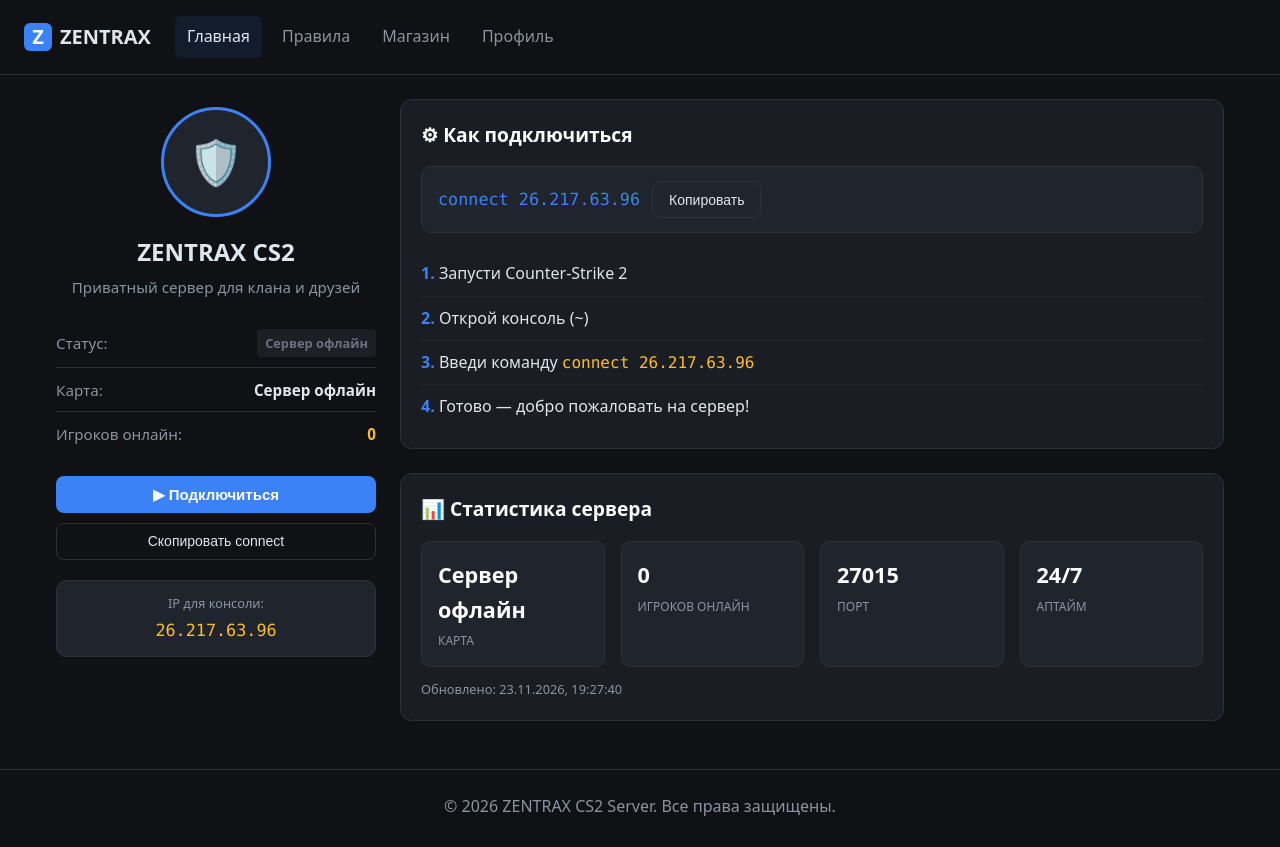
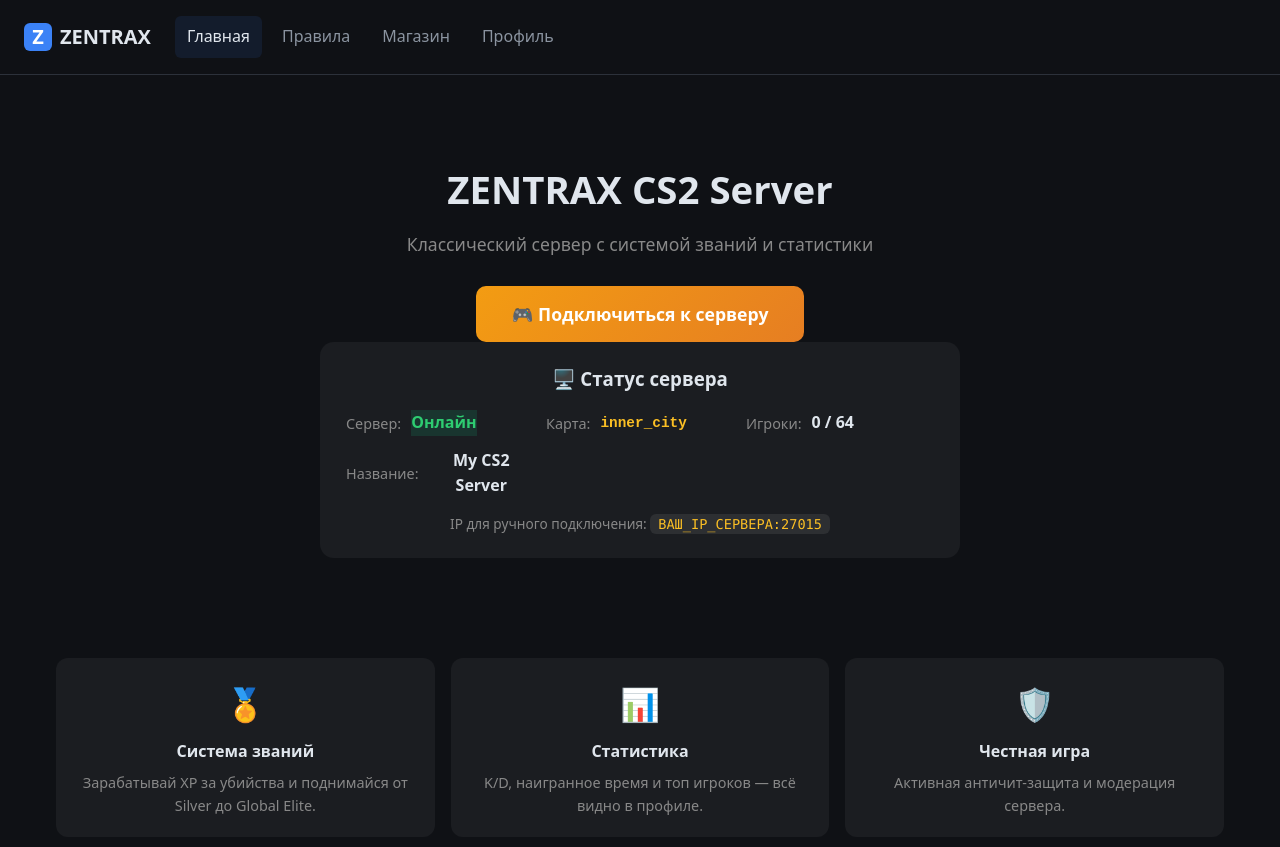
Before and after one commit to abyss175/arbyz-server, a plain HTML site: page index.html in a window 1280 px wide. Shown: the top 847 px of the page. Drawn offline with Linux system fonts and the light colour scheme.

Commit message:
Update index.html

```diff
--- a/index.html
+++ b/index.html
@@ -3,8 +3,86 @@
 <head>
     <meta charset="UTF-8">
     <meta name="viewport" content="width=device-width, initial-scale=1.0">
-    <title>ZENTRAX CS2 — Главная</title>
+    <title>ZENTRAX — CS2 Server</title>
     <link rel="stylesheet" href="style.css">
+    <style>
+        .hero {
+            text-align: center;
+            padding: 60px 20px 40px;
+        }
+        .hero-title {
+            font-size: 2.4em;
+            font-weight: 800;
+            margin: 0 0 10px;
+        }
+        .hero-subtitle {
+            color: var(--muted, #888);
+            margin: 0 0 28px;
+            font-size: 1.1em;
+        }
+        .connect-btn {
+            display: inline-block;
+            padding: 14px 36px;
+            font-size: 1.1em;
+            font-weight: 700;
+            border: none;
+            border-radius: 10px;
+            cursor: pointer;
+            color: #fff;
+            background: linear-gradient(135deg, #f39c12, #e67e22);
+            text-decoration: none;
+            transition: transform 0.15s, box-shadow 0.15s;
+        }
+        .connect-btn:hover { transform: translateY(-2px); box-shadow: 0 6px 20px rgba(243, 156, 18, 0.4); }
+
+        .server-card {
+            max-width: 640px;
+            margin: 0 auto 40px;
+            padding: 22px 26px;
+            border-radius: 14px;
+            background: rgba(255, 255, 255, 0.05);
+        }
+        .server-card h3 { margin: 0 0 16px; }
+        .server-status-block {
+            display: grid;
+            grid-template-columns: repeat(auto-fit, minmax(140px, 1fr));
+            gap: 12px;
+        }
+        .status-item { display: flex; align-items: center; gap: 10px; }
+        .status-label { color: var(--muted, #888); font-size: 0.9em; }
+        .status-value { font-weight: 700; }
+        .status-online { color: #2ecc71; }
+        .status-offline { color: #e74c3c; }
+        .mono { font-family: monospace; }
+
+        .copy-hint {
+            margin-top: 14px;
+            color: var(--muted, #888);
+            font-size: 0.85em;
+        }
+        .copy-hint code {
+            background: rgba(255, 255, 255, 0.08);
+            padding: 2px 8px;
+            border-radius: 6px;
+            cursor: pointer;
+        }
+
+        .features-grid {
+            display: grid;
+            grid-template-columns: repeat(auto-fit, minmax(220px, 1fr));
+            gap: 16px;
+            margin-top: 20px;
+        }
+        .feature-card {
+            padding: 20px;
+            border-radius: 12px;
+            background: rgba(255, 255, 255, 0.05);
+            text-align: center;
+        }
+        .feature-icon { font-size: 2em; margin-bottom: 10px; }
+        .feature-title { font-weight: 700; margin-bottom: 6px; }
+        .feature-text { color: var(--muted, #888); font-size: 0.9em; }
+    </style>
 </head>
 <body>
 
@@ -24,88 +102,134 @@
 </header>
 
 <main class="page-container">
-    <div class="home-grid">
 
-        <!-- ЛЕВАЯ КОЛОНКА: карточка сервера -->
-        <aside class="profile-sidebar">
-            <div class="server-icon-big">🛡️</div>
-            <h2 class="profile-name">ZENTRAX CS2</h2>
-            <div class="server-desc">Приватный сервер для клана и друзей</div>
+    <!-- Герой-секция: подключение к серверу -->
+    <section class="hero">
+        <h1 class="hero-title">ZENTRAX CS2 Server</h1>
+        <p class="hero-subtitle">Классический сервер с системой званий и статистики</p>
 
-            <div class="status-rows">
-                <div class="status-row">
-                    <span class="status-label">Статус:</span>
-                    <span class="status-badge status-offline" id="server-status">Сервер офлайн</span>
+        <a id="connect-btn" class="connect-btn" href="steam://connect/ВАШ_IP_СЕРВЕРА:27015">
+            🎮 Подключиться к серверу
+        </a>
+
+        <div class="server-card">
+            <h3>🖥️ Статус сервера</h3>
+            <div class="server-status-block">
+                <div class="status-item">
+                    <span class="status-label">Сервер:</span>
+                    <span class="status-value" id="server-online-status">Загрузка…</span>
                 </div>
-                <div class="status-row">
+                <div class="status-item">
                     <span class="status-label">Карта:</span>
-                    <span class="status-value" id="current-map">—</span>
+                    <span class="status-value mono" id="server-map">—</span>
                 </div>
-                <div class="status-row">
-                    <span class="status-label">Игроков онлайн:</span>
-                    <span class="status-value stat-kd" id="players-online">0</span>
+                <div class="status-item">
+                    <span class="status-label">Игроки:</span>
+                    <span class="status-value" id="server-players">—</span>
+                </div>
+                <div class="status-item">
+                    <span class="status-label">Название:</span>
+                    <span class="status-value" id="server-name">—</span>
                 </div>
             </div>
+            <div class="copy-hint">
+                IP для ручного подключения: <code id="server-ip" title="Нажми, чтобы скопировать">ВАШ_IP_СЕРВЕРА:27015</code>
+            </div>
+        </div>
+    </section>
 
-            <div class="server-buttons">
-                <button class="btn-primary btn-connect" onclick="connectToServer()">▶ Подключиться</button>
-                <button class="btn-copy" onclick="copyConnect()">Скопировать connect</button>
+    <!-- Краткие фичи -->
+    <section>
+        <div class="features-grid">
+            <div class="feature-card">
+                <div class="feature-icon">🏅</div>
+                <div class="feature-title">Система званий</div>
+                <div class="feature-text">Зарабатывай XP за убийства и поднимайся от Silver до Global Elite.</div>
             </div>
+            <div class="feature-card">
+                <div class="feature-icon">📊</div>
+                <div class="feature-title">Статистика</div>
+                <div class="feature-text">K/D, наигранное время и топ игроков — всё видно в профиле.</div>
+            </div>
+            <div class="feature-card">
+                <div class="feature-icon">🛡️</div>
+                <div class="feature-title">Честная игра</div>
+                <div class="feature-text">Активная античит-защита и модерация сервера.</div>
+            </div>
+        </div>
+    </section>
 
-            <div class="ip-block">
-                <p class="small-label">IP для консоли:</p>
-                <code>26.217.63.96</code>
-            </div>
-        </aside>
-
-        <!-- ПРАВАЯ КОЛОНКА -->
-        <main class="profile-main">
-
-            <div class="card">
-                <h3 class="card-title">⚙ Как подключиться</h3>
-                <div class="connect-row">
-                    <code>connect 26.217.63.96</code>
-                    <button class="btn-copy" onclick="copyConnect()">Копировать</button>
-                </div>
-                <ol class="connect-steps">
-                    <li>Запусти Counter-Strike 2</li>
-                    <li>Открой консоль (~)</li>
-                    <li>Введи команду <code>connect 26.217.63.96</code></li>
-                    <li>Готово — добро пожаловать на сервер!</li>
-                </ol>
-            </div>
-
-            <div class="card">
-                <h3 class="card-title">📊 Статистика сервера</h3>
-                <div class="stats-grid-wide">
-                    <div class="stat-box">
-                        <span class="stat-val" id="current-map-2">—</span>
-                        <span class="stat-label">Карта</span>
-                    </div>
-                    <div class="stat-box">
-                        <span class="stat-val" id="players-online-2">0</span>
-                        <span class="stat-label">Игроков онлайн</span>
-                    </div>
-                    <div class="stat-box">
-                        <span class="stat-val">27015</span>
-                        <span class="stat-label">Порт</span>
-                    </div>
-                    <div class="stat-box">
-                        <span class="stat-val">24/7</span>
-                        <span class="stat-label">Аптайм</span>
-                    </div>
-                </div>
-                <p class="updated-note" id="status-updated"></p>
-            </div>
-
-        </main>
-    </div>
 </main>
 
 <footer class="site-footer">
     © 2026 ZENTRAX CS2 Server. Все права защищены.
 </footer>
 
-<script src="script.js"></script>
+<script>
+// ================== НАСТРОЙКИ ==================
+const SERVER_IP = 'ВАШ_IP_СЕРВЕРА:27015'; // тот же адрес, что в кнопке «Подключиться»
+
+// ================== ЗАГРУЗКА СТАТУСА ==================
+async function loadServerStatus() {
+    try {
+        const res = await fetch('server-status.json', { cache: 'no-store' });
+        if (!res.ok) throw new Error('HTTP ' + res.status);
+        return await res.json();
+    } catch (e) {
+        console.error('Ошибка статуса сервера:', e);
+        return null;
+    }
+}
+
+// ================== ОТРИСОВКА СТАТУСА ==================
+function renderServerStatus(status) {
+    const onlineEl = document.getElementById('server-online-status');
+    const mapEl = document.getElementById('server-map');
+    const playersEl = document.getElementById('server-players');
+    const nameEl = document.getElementById('server-name');
+
+    if (!status) {
+        onlineEl.textContent = 'Неизвестно';
+        onlineEl.className = 'status-value status-offline';
+        mapEl.textContent = '—';
+        playersEl.textContent = '—';
+        nameEl.textContent = '—';
+        return;
+    }
+
+    if (status.online) {
+        onlineEl.textContent = 'Онлайн';
+        onlineEl.className = 'status-value status-online';
+    } else {
+        onlineEl.textContent = 'Офлайн';
+        onlineEl.className = 'status-value status-offline';
+    }
+
+    mapEl.textContent = status.map || '—';
+    playersEl.textContent = status.maxPlayers > 0
+        ? (status.players + ' / ' + status.maxPlayers)
+        : '—';
+    nameEl.textContent = status.name || '—';
+}
+
+// ================== КОПИРОВАНИЕ IP ==================
+document.getElementById('server-ip').onclick = function() {
+    const ip = this.textContent;
+    if (navigator.clipboard) {
+        navigator.clipboard.writeText(ip).then(function() {
+            const el = document.getElementById('server-ip');
+            const old = el.textContent;
+            el.textContent = 'Скопировано!';
+            setTimeout(function() { el.textContent = old; }, 1500);
+        });
+    }
+};
+
+// ================== СТАРТ ==================
+document.getElementById('connect-btn').href = 'steam://connect/' + SERVER_IP;
+document.getElementById('server-ip').textContent = SERVER_IP;
+
+loadServerStatus().then(renderServerStatus);
+</script>
 </body>
 </html>
```
